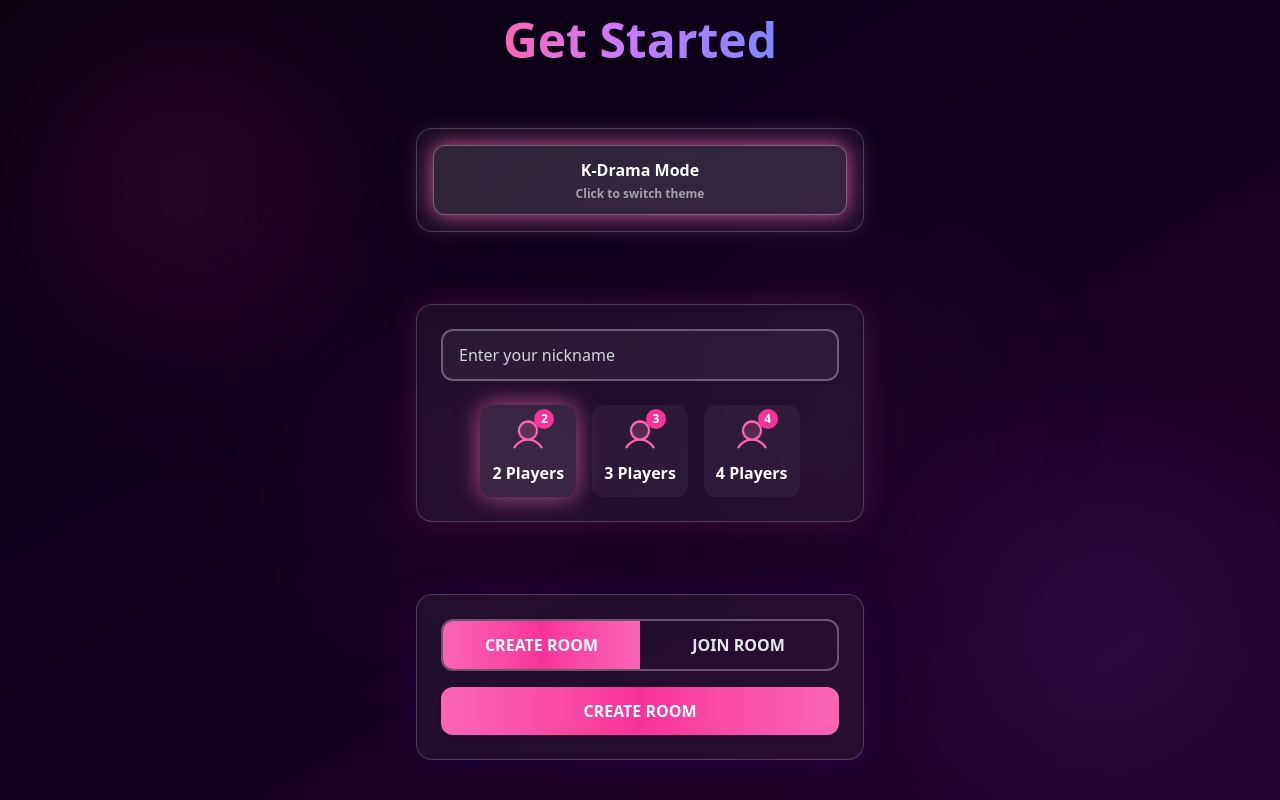
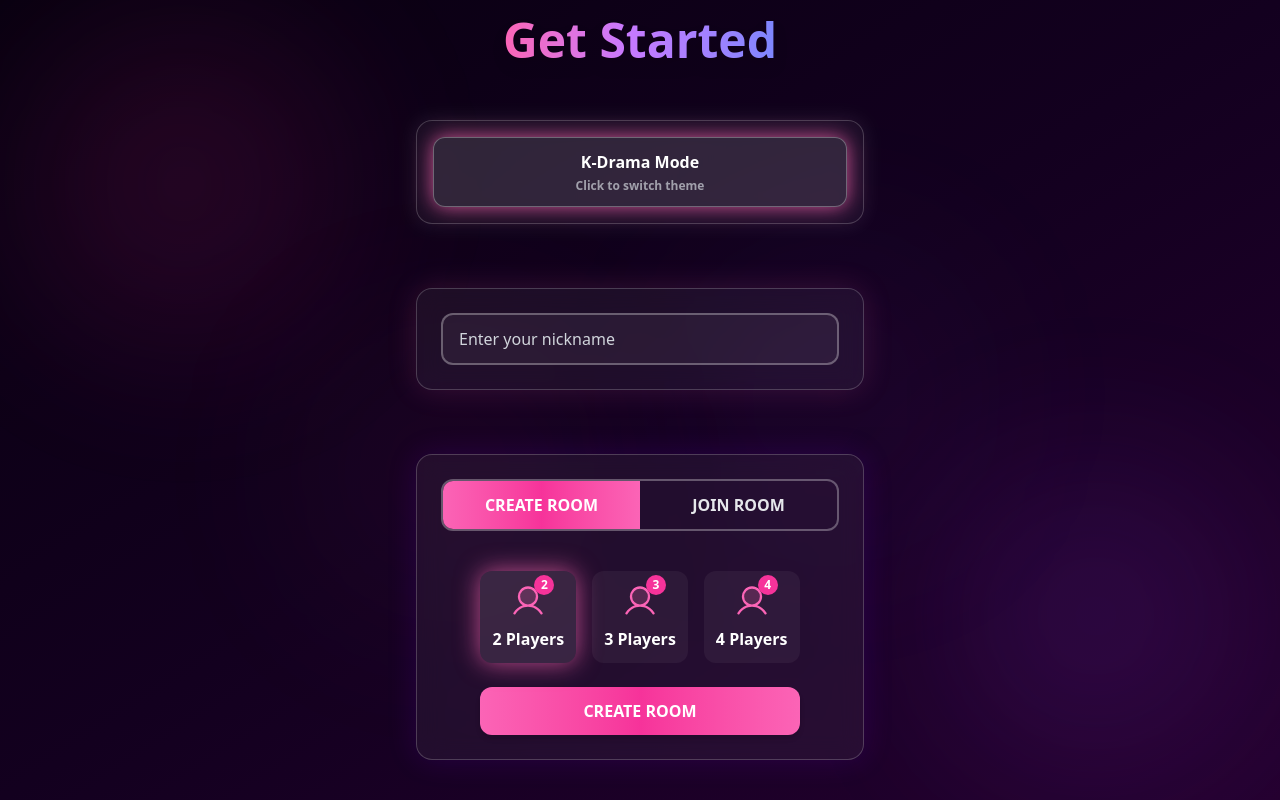
Before and after one commit to ThashmikaRathnayake/DaebakDOODLE, a React (Vite) app in the folder frontend/: page /gameLog in a window 1280 px wide. Built offline with nearby package versions, Linux system fonts and the light colour scheme.

Commit message:
refactor: update create/join modes in GameLogSection

```diff
--- a/frontend/src/components/GameLogSection.jsx
+++ b/frontend/src/components/GameLogSection.jsx
@@ -32,7 +32,6 @@ const GameLogSection = () => {
   const handleJoinRoom = async () => {
     if (!nickname.trim() || !roomCode.trim())
       return alert("Please enter your nickname and room code");
-
     setLoading(true);
     try {
       const res = await joinRoom(roomCode, nickname);
@@ -81,10 +80,11 @@ const GameLogSection = () => {
             whileHover={{ scale: 1.05 }}
             whileTap={{ scale: 0.95 }}
             className={`flex-1 py-3 rounded-xl border border-white/30 text-white font-semibold text-center transition-all duration-300
-              ${theme === "kdrama"
+              ${
+                theme === "kdrama"
                   ? "bg-white/10 shadow-[0_0_20px_rgba(255,105,180,0.8)]"
-                : "bg-white/10 shadow-[0_0_20px_rgba(138,43,226,0.8)]"}
-            `}
+                  : "bg-white/10 shadow-[0_0_20px_rgba(138,43,226,0.8)]"
+              }`}
           >
             {theme === "kdrama" ? "K-Drama Mode" : "K-Pop Mode"}
             <p className="text-xs text-gray-300 mt-1 opacity-70">
@@ -106,33 +106,8 @@ const GameLogSection = () => {
           placeholder="Enter your nickname"
           value={nickname}
           onChange={(e) => setNickname(e.target.value)}
-          className="w-full px-4 py-3 rounded-xl border-2 border-white/30 bg-white/5 text-white placeholder-gray-300 focus:border-pink-400 focus:ring-2 focus:ring-pink-400/30 outline-none transition"
+          className={`w-full px-4 py-3 rounded-xl border-2 border-white/30 bg-white/5 text-white placeholder-gray-300 focus:ring-2 focus:ring-pink-400/30 outline-none transition ${mode === "create" ? "focus:border-pink-400" : "focus:border-purple-400"}`}
         />
-
-        {/* Player count */}
-        <div className="flex gap-4 justify-center w-full mt-6">
-          {[2, 3, 4].map((count) => (
-            <motion.div
-              key={count}
-              onClick={() => setPlayerCount(count)}
-              whileHover={{ scale: 1.05 }}
-              whileTap={{ scale: 0.95 }}
-              className={`relative flex flex-col items-center justify-center cursor-pointer p-3 rounded-xl transition-all duration-300
-                ${playerCount === count
-                  ? "bg-white/10 shadow-[0_0_25px_rgba(255,105,180,0.7)]"
-                  : "bg-white/5 hover:bg-white/10"}
-              `}
-            >
-              <div className="relative">
-                <PiUserDuotone className="text-4xl text-pink-400" />
-                <span className="absolute -top-2 -right-2 bg-pink-500 text-white rounded-full w-5 h-5 flex items-center justify-center text-xs font-bold">
-                  {count}
-                </span>
-              </div>
-              <span className="mt-2 text-white font-semibold">{count} Player{count > 1 ? "s" : ""}</span>
-            </motion.div>
-          ))}
-        </div>
       </motion.div>
 
       {/* Mode Toggle Panel */}
@@ -142,6 +117,7 @@ const GameLogSection = () => {
         transition={{ duration: 0.6, delay: 0.3 }}
         className="flex flex-col items-center w-full max-w-md p-6 rounded-2xl border border-white/20 backdrop-blur-md bg-white/5 shadow-[0_0_30px_rgba(128,0,255,0.15)]"
       >
+        {/* Mode buttons */}
         <div className="relative flex rounded-xl overflow-hidden w-full border-2 border-white/30 mb-4">
           <div
             className={`absolute top-0 bottom-0 w-1/2 transition-transform duration-500 ease-in-out ${
@@ -149,11 +125,13 @@ const GameLogSection = () => {
                 ? "translate-x-0 bg-gradient-to-r from-pink-400 via-pink-500 to-pink-400"
                 : "translate-x-full bg-gradient-to-r from-purple-400 via-purple-500 to-purple-400"
             }`}
-          ></div>
+          />
           <button
             onClick={() => setMode("create")}
             className={`flex-1 px-6 py-3 font-bold uppercase z-10 ${
-              mode === "create" ? "text-white" : "text-gray-200 hover:text-pink-400"
+              mode === "create"
+                ? "text-white"
+                : "text-gray-200 hover:text-pink-400"
             }`}
           >
             Create Room
@@ -161,25 +139,56 @@ const GameLogSection = () => {
           <button
             onClick={() => setMode("join")}
             className={`flex-1 px-6 py-3 font-bold uppercase z-10 ${
-              mode === "join" ? "text-white" : "text-gray-200 hover:text-purple-400"
+              mode === "join"
+                ? "text-white"
+                : "text-gray-200 hover:text-purple-400"
             }`}
           >
             Join Room
           </button>
         </div>
 
+        {/* Create Mode */}
         {mode === "create" && (
+          <div>
+            <div className="flex gap-4 justify-center w-full mt-6">
+              {[2, 3, 4].map((count) => (
+                <motion.div
+                  key={count}
+                  onClick={() => setPlayerCount(count)}
+                  whileHover={{ scale: 1.05 }}
+                  whileTap={{ scale: 0.95 }}
+                  className={`relative flex flex-col items-center justify-center cursor-pointer p-3 rounded-xl transition-all duration-300 ${
+                    playerCount === count
+                      ? "bg-white/10 shadow-[0_0_25px_rgba(255,105,180,0.7)]"
+                      : "bg-white/5 hover:bg-white/10"
+                  }`}
+                >
+                  <div className="relative">
+                    <PiUserDuotone className="text-4xl text-pink-400" />
+                    <span className="absolute -top-2 -right-2 bg-pink-500 text-white rounded-full w-5 h-5 flex items-center justify-center text-xs font-bold">
+                      {count}
+                    </span>
+                  </div>
+                  <span className="mt-2 text-white font-semibold">
+                    {count} Player{count > 1 ? "s" : ""}
+                  </span>
+                </motion.div>
+              ))}
+            </div>
             <motion.button
               whileHover={{ scale: 1.05 }}
               whileTap={{ scale: 0.95 }}
               disabled={loading}
               onClick={handleCreateRoom}
-            className="w-full px-6 py-3 rounded-xl font-bold uppercase bg-gradient-to-r from-pink-400 via-pink-500 to-pink-400 text-white shadow-md transition-all duration-300"
+              className="w-full mt-6 px-6 py-3 rounded-xl font-bold uppercase bg-gradient-to-r from-pink-400 via-pink-500 to-pink-400 text-white shadow-md transition-all duration-300"
             >
               {loading ? "Creating..." : "Create Room"}
             </motion.button>
+          </div>
         )}
 
+        {/* Join Mode */}
         {mode === "join" && (
           <div className="w-full space-y-4">
             <input
```
Lines whose indentation alone changed are shown as unchanged.
